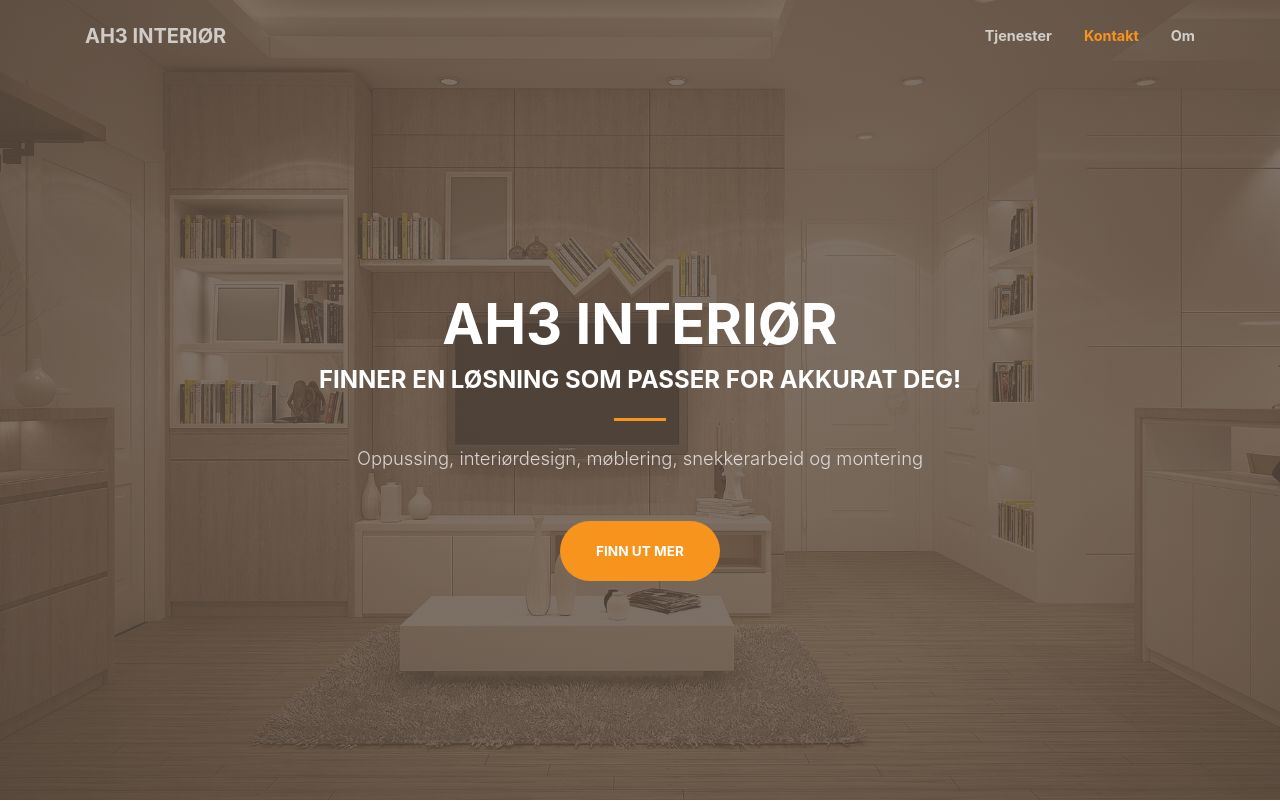
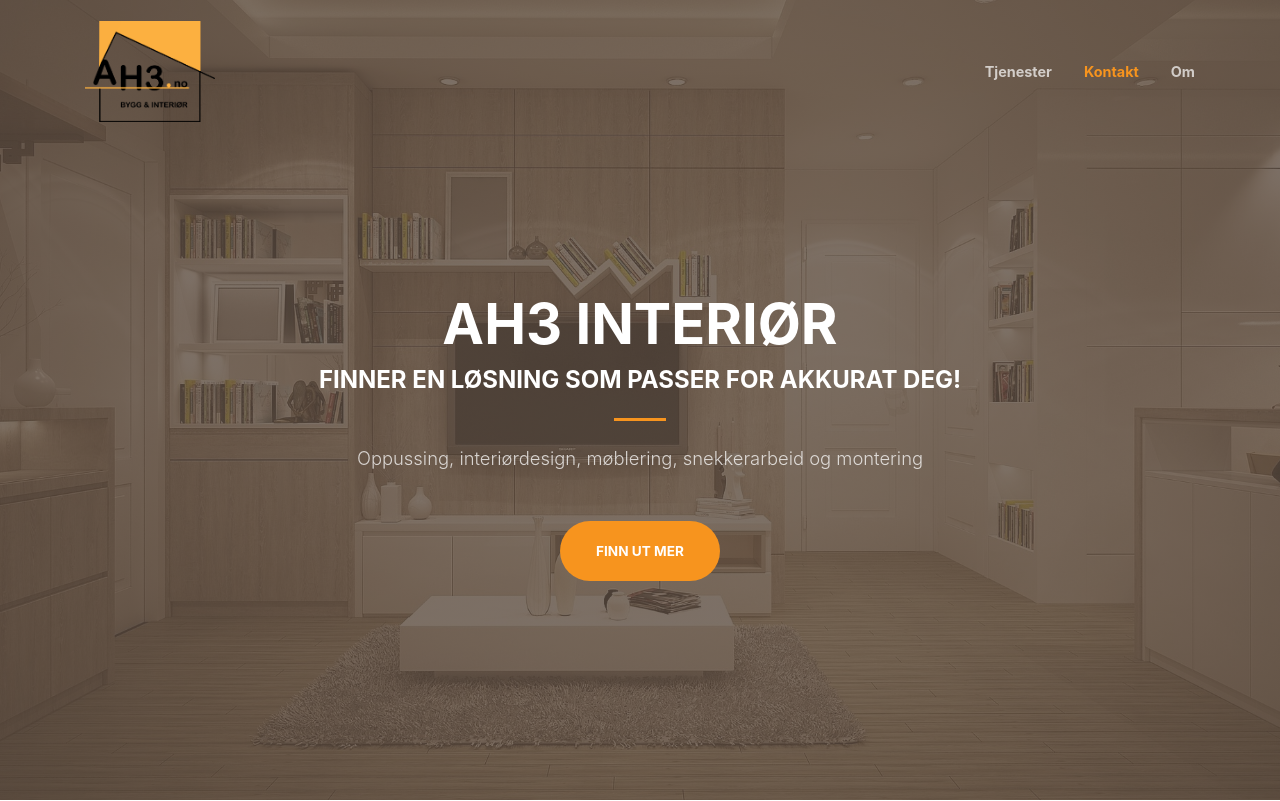
Before and after one commit to ah3wb/ah3wb.github.io, a plain HTML site: page index.html in a window 1280 px wide. Shown: the top 801 px of the page. Drawn offline with nearby package versions, Linux system fonts and the light colour scheme; a web font is replaced by a local one.

Commit message:
some updates

```diff
--- a/index.html
+++ b/index.html
@@ -8,7 +8,7 @@
         <title>AH3 INTERIØR</title>
 
         <!-- Favicon-->
-        <link rel="icon" type="image/x-icon" href="assets/img/favicon.ico" />
+        <link rel="icon" type="image/x-icon" href="assets/img/favicon.png" />
         <!-- Font Awesome icons (free version)-->
         <script src="https://use.fontawesome.com/releases/v5.13.0/js/all.js" crossorigin="anonymous"></script>
         <!-- Google fonts -->
@@ -23,7 +23,7 @@
         <!-- Navigation-->
         <nav class="navbar navbar-expand-lg navbar-light fixed-top py-3" id="mainNav">
             <div class="container">
-                <a class="navbar-brand js-scroll-trigger" href="#page-top"><img src="" alt=""  style="max-height: 50%; max-width: 50%;">AH3 INTERIØR</a>
+                <a class="navbar-brand js-scroll-trigger" href="#page-top"><img src="./assets/img/logo.png" alt=""  style="max-height: 15%; max-width: 15%;"></a>
                 <button class="navbar-toggler navbar-toggler-right" type="button" data-toggle="collapse" data-target="#navbarResponsive" aria-controls="navbarResponsive" aria-expanded="false" aria-label="Toggle navigation"><span class="navbar-toggler-icon"></span></button>
                 <div class="collapse navbar-collapse" id="navbarResponsive">
                     <ul class="navbar-nav ml-auto my-2 my-lg-0">
@@ -116,7 +116,7 @@
                 <p class="text-white-50 mb-4">
                     Vi utfører alt av oppussing til riktig kvalitet og gode priser!<br />
                     Ta kontakt for alt fra totaloppussing til enkeltstående oppgaver.<br /><br /></p>
-                <a class="btn btn-light btn-xl js-scroll-trigger" href="#kontakt">Gratis befaring!</a>
+                <a class="btn btn-light btn-xl js-scroll-trigger" href="#kontakt">Gratis befaring</a>
             </div>
         </section>
         <!-- Portfolio-->
@@ -200,7 +200,7 @@
                     <i class="fas fa-map-pin fa-1x mb-0 text-muted"></i> Oslo og Viken, Norge
                 </div>
             </div>
-            <div class="container"><div class="small text-center text-muted">Copyright © AH3 INTERIØR 2020</div></div>
+            <div class="container"><div class="small text-center text-muted">Copyright © AH3 INTERIØR 2021</div></div>
 
         </footer>
         <!-- Bootstrap core JS-->
```
Also changed, not shown: assets/img/favicon.ico (deleted), assets/img/favicon.png (added), assets/img/logo.png (added).
